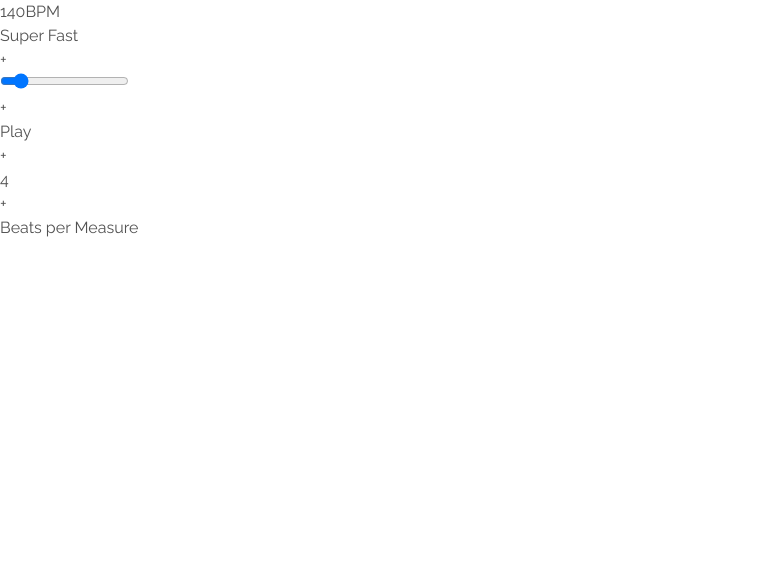
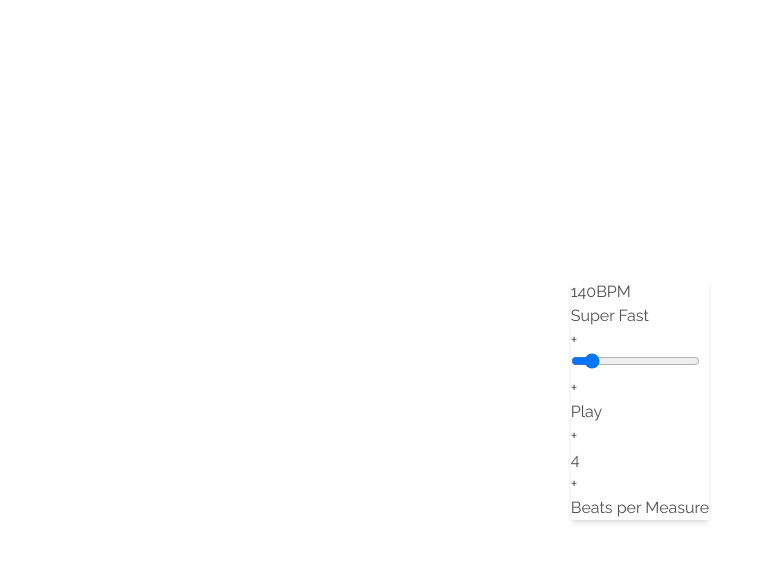
Before and after one commit to bresends/metronome, a React (Vite) app: page / in a window 1280 px wide. Shown: the top 562 px of the page, without its empty margins (0-772 px from the left). Built offline with nearby package versions, Linux system fonts and the light colour scheme.

Commit message:
Feat: Added sorting of tailwind

```diff
--- a/package.json
+++ b/package.json
@@ -18,6 +18,8 @@
     "@vitejs/plugin-react-swc": "^3.0.0",
     "autoprefixer": "^10.4.13",
     "postcss": "^8.4.20",
+    "prettier": "^2.8.1",
+    "prettier-plugin-tailwindcss": "^0.2.1",
     "tailwindcss": "^3.2.4",
     "typescript": "^4.9.3",
     "vite": "^4.0.0"
--- /dev/null
+++ b/prettier.config.cjs
@@ -0,0 +1,3 @@
+module.exports = {
+    plugins: [require('prettier-plugin-tailwindcss')],
+}
--- a/src/components/Metronome.tsx
+++ b/src/components/Metronome.tsx
@@ -1,18 +1,20 @@
-import type { FC } from 'react';
-import { BPM } from './Bpm';
-import { Measure } from './Measure';
-import { PlayButton } from './PlayButton';
-import { Slider } from './Slider';
+import type { FC } from "react";
+import { BPM } from "./Bpm";
+import { Measure } from "./Measure";
+import { PlayButton } from "./PlayButton";
+import { Slider } from "./Slider";
 
 interface MetronomeProps {}
 
 export const Metronome: FC<MetronomeProps> = ({}) => {
   return (
-    <div>
-      <BPM />
-      <Slider />
-      <PlayButton />
-      <Measure />
+    <div className="flex h-screen items-center justify-center">
+      <div className="flex flex-col shadow-md">
+        <BPM />
+        <Slider />
+        <PlayButton />
+        <Measure />
+      </div>
     </div>
   );
 };
```
Also changed, not shown: 1 other file (tests, documents, lock files or other folders).
